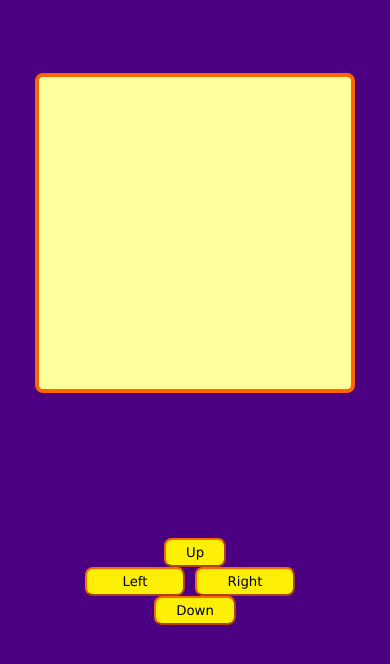
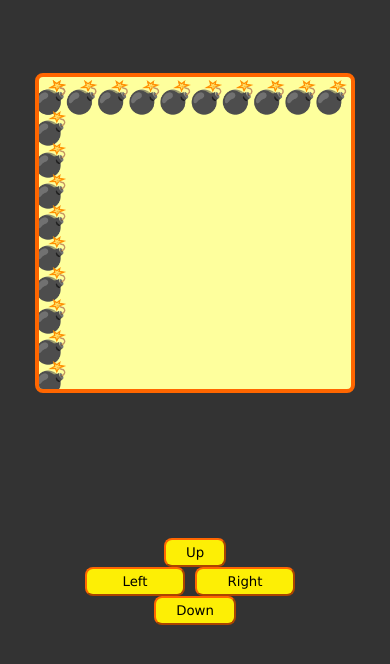
Before and after one commit to Christiano0407/first_videogame, a plain HTML site: page index.html in a window 390 px wide. Drawn offline with Linux system fonts and the light colour scheme.

Commit message:
canvas responsive

```diff
--- a/game.js
+++ b/game.js
@@ -3,8 +3,8 @@ const canvas = document.querySelector(`#game`);
 const gameCtx = canvas.getContext("2d");
 let canvasSize;
 let elementSize;
-//** === Code */
 
+//*! === Example === */
 /* const startGame = () => {
   gameCtx.fillRect(0, 0, 100, 100);
   gameCtx.clearRect(50, 50, 50, 50);
@@ -14,6 +14,7 @@ let elementSize;
 };
  */
 
+//** === CANVAS === */
 const startGame = () => {
   if (window.innerHeight > window.innerWidth) {
     canvasSize = window.innerWidth * 0.8;
@@ -25,6 +26,14 @@ const startGame = () => {
   canvas.setAttribute("height", canvasSize);
 
   elementSize = canvasSize / 10;
-  console.log(canvasSize, elementSize);
+  console.log({ canvasSize, elementSize });
+
+  gameCtx.font = elementSize + "px Verdana";
+  gameCtx.textAlign = "end";
+
+  for (let i = 1; i <= 10; i++) {
+    gameCtx.fillText(emojis["X"], elementSize * i, elementSize);
+    gameCtx.fillText(emojis["X"], elementSize, elementSize * i);
+  }
 };
 window.addEventListener("load", startGame);
--- a/index.html
+++ b/index.html
@@ -24,8 +24,8 @@
         <div class="messages" id="idMessage"></div>
     </main>
 
-    <script type="module" src="./maps.js"></script>
-    <script type="module" src="./game.js"></script>
+    <script src="./maps.js"></script>
+    <script src="./game.js"></script>
 </body>
 
 </html>
--- a/style.css
+++ b/style.css
@@ -12,7 +12,7 @@
 
 body {
     width: 100%;
-    background-color: indigo;
+    background-color: #333;
     color: #fff;
     font-family: Verdana, Geneva, Tahoma, sans-serif;
     margin: 0;
```
